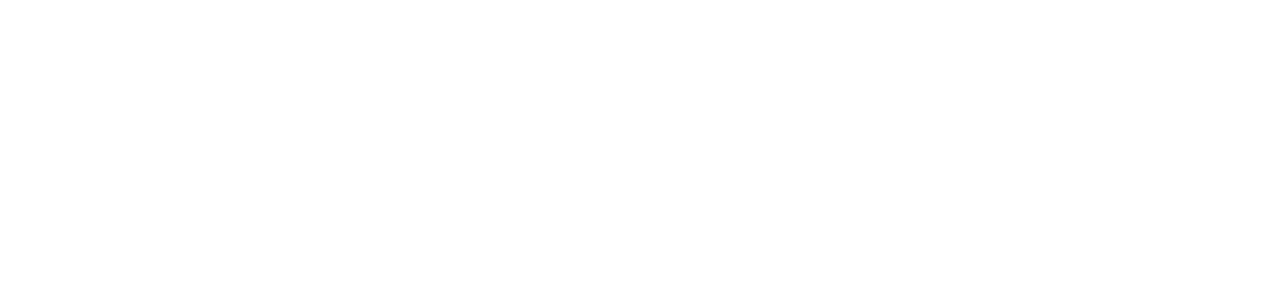
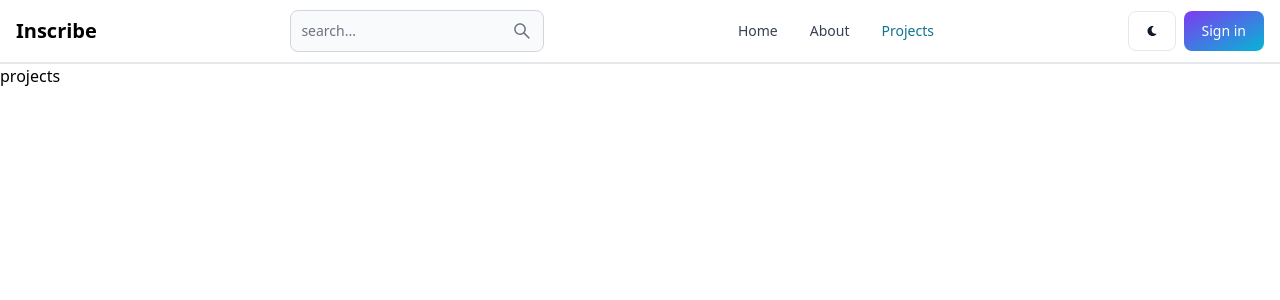
Before and after one commit to priyanshu-73/Inscribe---The-Blog-App, a React (Vite) app in the folder client/: page /projects in a window 1280 px wide. Shown: the top 300 px of the page. Built offline with nearby package versions, Linux system fonts and the light colour scheme.

Commit message:
Creating Header Section

```diff
--- a/client/package.json
+++ b/client/package.json
@@ -10,8 +10,11 @@
     "preview": "vite preview"
   },
   "dependencies": {
+    "flowbite-react": "^0.10.1",
     "react": "^18.3.1",
-    "react-dom": "^18.3.1"
+    "react-dom": "^18.3.1",
+    "react-icons": "^5.3.0",
+    "react-router-dom": "^6.26.2"
   },
   "devDependencies": {
     "@eslint/js": "^9.9.0",
--- a/client/src/App.jsx
+++ b/client/src/App.jsx
@@ -1,7 +1,27 @@
 import React from "react";
+import { BrowserRouter, Routes, Route } from "react-router-dom";
+import Home from "./pages/Home";
+import SignIn from "./pages/SignIn";
+import SignUp from "./pages/SignUp";
+import Dashboard from "./pages/Dashboard";
+import About from "./pages/About";
+import Projects from "./pages/Projects";
+import Header from "./components/Header";
 
 const App = () => {
-  return <div></div>;
+  return (
+    <BrowserRouter>
+      <Header />
+      <Routes>
+        <Route path="/" element={<Home />} />
+        <Route path="/sign-in" element={<SignIn />} />
+        <Route path="/sign-up" element={<SignUp />} />
+        <Route path="/dashboard" element={<Dashboard />} />
+        <Route path="/about" element={<About />} />
+        <Route path="/projects" element={<Projects />} />
+      </Routes>
+    </BrowserRouter>
+  );
 };
 
 export default App;
--- /dev/null
+++ b/client/src/components/Header.jsx
@@ -0,0 +1,52 @@
+import { Button, Navbar, TextInput } from "flowbite-react";
+import React from "react";
+import { Link, useLocation } from "react-router-dom";
+import { AiOutlineSearch } from "react-icons/ai";
+import { FaMoon } from "react-icons/fa";
+
+const Header = () => {
+  const path = useLocation().pathname;
+  return (
+    <Navbar className="border-b-2">
+      <Link
+        to={"/"}
+        className="self-center whitespace-nowrap text-sm sm:text-xl font-semibold dark:text-white"
+      >
+        <span className="py-1">Inscribe</span>
+      </Link>
+      <form>
+        <TextInput
+          type="text"
+          placeholder="search..."
+          rightIcon={AiOutlineSearch}
+          className="hidden lg:inline"
+        />
+      </form>
+      <Button className="w-12 h-10 lg:hidden" color="gray" pill>
+        <AiOutlineSearch />
+      </Button>
+      <div className="flex gap-2 md:order-2">
+        <Button className="w-12 h-10 hidden sm:inline" color="gray">
+          <FaMoon />
+        </Button>
+        <Link to={"/sign-in"}>
+          <Button gradientDuoTone="purpleToBlue">Sign in</Button>
+        </Link>
+        <Navbar.Toggle />
+      </div>
+      <Navbar.Collapse>
+        <Navbar.Link active={path === "/"} as={"div"}>
+          <Link to={"/"}>Home</Link>
+        </Navbar.Link>
+        <Navbar.Link active={path === "/about"} as={"div"}>
+          <Link to={"/about"}>About</Link>
+        </Navbar.Link>
+        <Navbar.Link active={path === "/projects"} as={"div"}>
+          <Link to={"/projects"}>Projects</Link>
+        </Navbar.Link>
+      </Navbar.Collapse>
+    </Navbar>
+  );
+};
+
+export default Header;
--- /dev/null
+++ b/client/src/pages/About.jsx
@@ -0,0 +1,7 @@
+import React from "react";
+
+const About = () => {
+  return <div>About</div>;
+};
+
+export default About;
--- /dev/null
+++ b/client/src/pages/Dashboard.jsx
@@ -0,0 +1,7 @@
+import React from "react";
+
+const Dashboard = () => {
+  return <div>Dashboard</div>;
+};
+
+export default Dashboard;
--- /dev/null
+++ b/client/src/pages/Home.jsx
@@ -0,0 +1,7 @@
+import React from "react";
+
+const Home = () => {
+  return <div>Home</div>;
+};
+
+export default Home;
--- /dev/null
+++ b/client/src/pages/Projects.jsx
@@ -0,0 +1,7 @@
+import React from "react";
+
+const Projects = () => {
+  return <div>projects</div>;
+};
+
+export default Projects;
--- /dev/null
+++ b/client/src/pages/SignIn.jsx
@@ -0,0 +1,7 @@
+import React from "react";
+
+const SignIn = () => {
+  return <div>Signin</div>;
+};
+
+export default SignIn;
--- /dev/null
+++ b/client/src/pages/SignUp.jsx
@@ -0,0 +1,7 @@
+import React from "react";
+
+const SignUp = () => {
+  return <div>Sign up</div>;
+};
+
+export default SignUp;
--- a/client/tailwind.config.js
+++ b/client/tailwind.config.js
@@ -1,8 +1,10 @@
+const flowbite = require("flowbite-react/tailwind");
+
 /** @type {import('tailwindcss').Config} */
 export default {
-  content: ["./index.html", "./src/**/*.{js,ts,jsx,tsx}"],
+  content: ["./index.html", "./src/**/*.{js,ts,jsx,tsx}", flowbite.content()],
   theme: {
     extend: {},
   },
-  plugins: [],
+  plugins: [flowbite.plugin()],
 };
```
Also changed, not shown: 1 other file (tests, documents, lock files or other folders).
